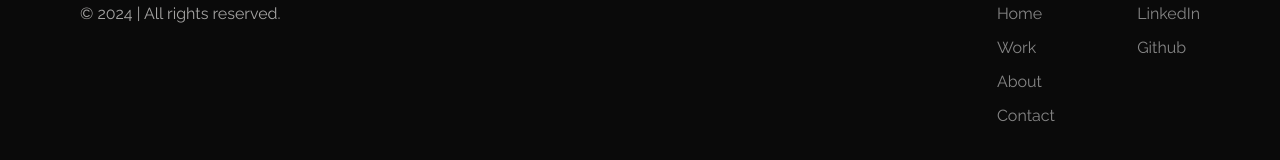
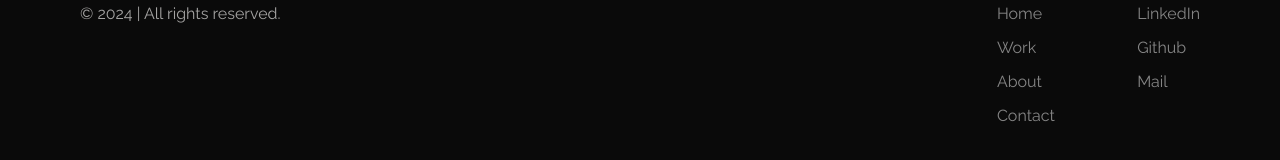
Before and after one commit to ThomasN0712/personal-website, a Next.js app: page / in a window 1280 px wide. Shown: the part 4111-4271 px from the top of the page. Built offline with nearby package versions, Linux system fonts and the light colour scheme.

Commit message:
add email to footer

```diff
--- a/app/_components/Footer.tsx
+++ b/app/_components/Footer.tsx
@@ -48,6 +48,11 @@ const Footer = () => {
                   Github
                 </Link>
               </li>
+              <li className="text-dark-200/60 hover:text-dark-200 dark:text-white/50 dark:hover:text-white">
+                <Link href="mailto:thomasnguyen0712@gmail.com" target="_blank">
+                  Mail
+                </Link>
+              </li>
             </ul>
           </div>
         </div>
```
